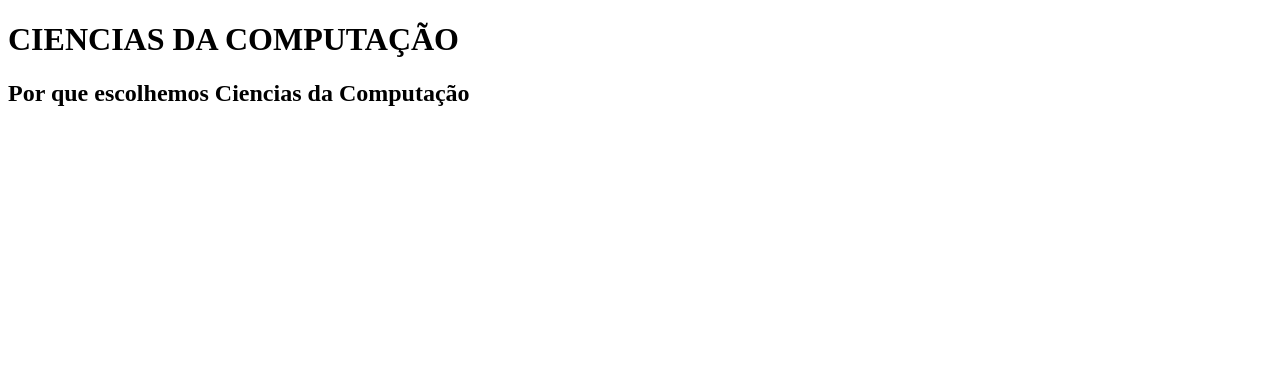
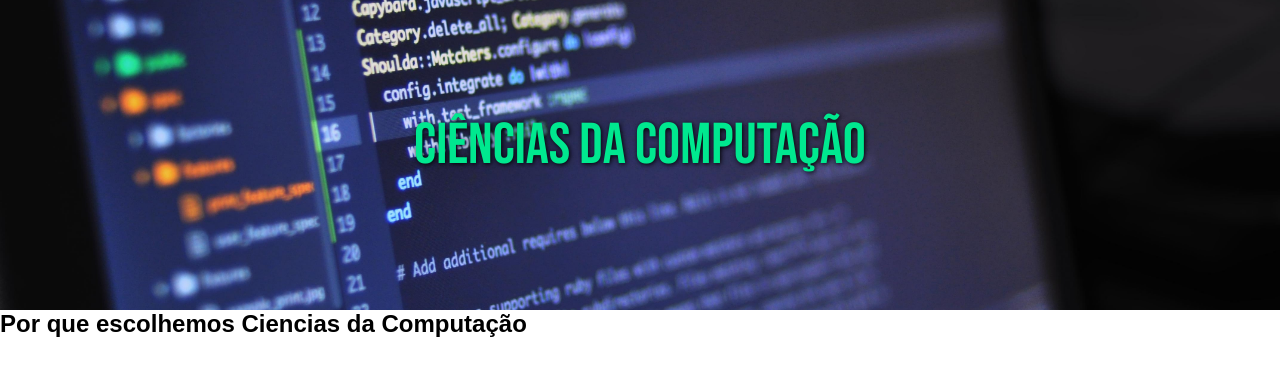
Before and after one commit to victoralvescosta/projeto-cdc, a plain HTML site: page index.html in a window 1280 px wide. Drawn offline with Linux system fonts and the light colour scheme.

Commit message:
atualização

```diff
--- a/estilo/style.css
+++ b/estilo/style.css
@@ -1,10 +1,46 @@
 @charset "UTF-8";
+
 
 @import url('https://fonts.googleapis.com/css2?family=Bebas+Neue&display=swap');
 
-@import url('https://fonts.googleapis.com/css2?family=Bebas+Neue&family=Nunito+Sans:opsz,wght@6..12,700&display=swap')
+@import url('https://fonts.googleapis.com/css2?family=Bebas+Neue&family=Nunito+Sans:opsz,wght@6..12,700&display=swap');
 
-*{
-    margin: ;
-    padding: 0;
+:root {
+    --cor0: #191A1A;
+    --cor1: #00E88F;
+    --cor3: #313335;
+
+    --fonte1: Arial, Helvetica, sans-serif;
+    --fonte2: 'Bebas Neue', sans-serif;
+    --fonte3: 'Nunito Sans', sans-serif;
 }
+
+* {
+    margin: 0px;
+    padding: 0px;
+    font-family: var(--fonte1);
+}
+
+header {
+    background: black url('../imagens/pexels-luis-gomes-546819.jpg') center center no-repeat;
+    background-size: cover;
+    background-attachment: scroll;
+
+
+    color: var(--cor1);
+    padding: 10vh;
+    padding-bottom: 10vh;
+    height: 150px;
+
+
+    text-align: center;
+    line-height: 2em;
+}
+
+header h1 {
+    font-family: var(--fonte2);
+    font-weight: normal;
+    font-size: clamp(2em, 1.2em + 3vw, 8em);
+    text-shadow: 1px 1px 5px black;
+    margin-top: 50px;
+}
--- a/index.html
+++ b/index.html
@@ -17,7 +17,7 @@
     --fonte-corpo: 'Nunito Sans', sans-serif;;-->
 
     <header>
-        <h1>CIENCIAS DA COMPUTAÇÃO</h1>
+        <h1>CIÊNCIAS DA COMPUTAÇÃO</h1>
     </header>
     <main>
         <article>
```
